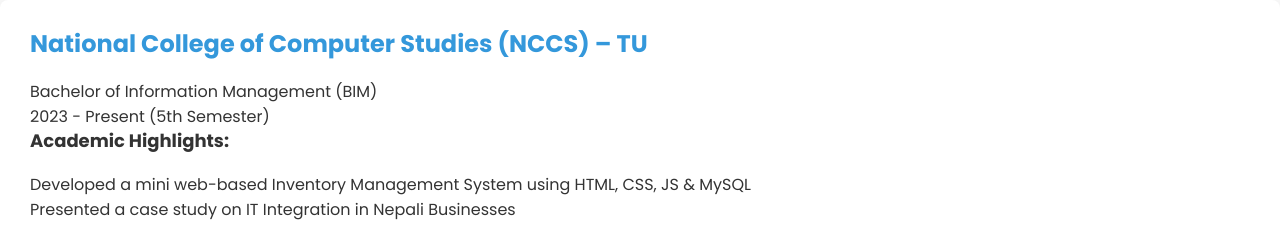
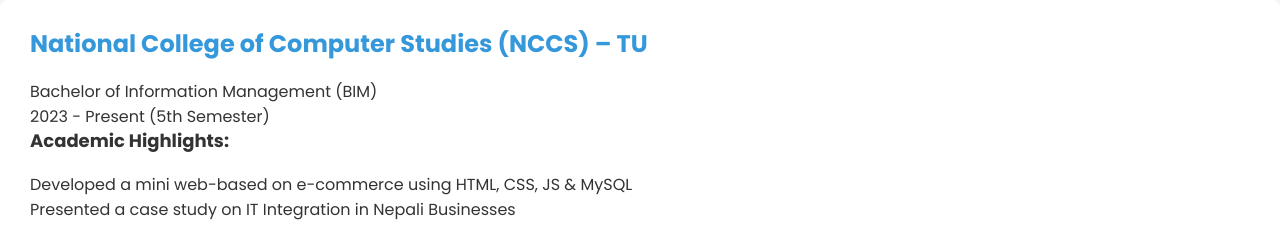
Before and after one commit to Sarthak-Ojha/website, a plain HTML site: page index.html in a window 1280 px wide. Shown: the part 572-798 px from the top of the page. Drawn offline with Linux system fonts and the light colour scheme.

Commit message:
change topics

```diff
--- a/index.html
+++ b/index.html
@@ -113,7 +113,7 @@
                 <div class="academic-highlights">
                     <h4>Academic Highlights:</h4>
                     <ul>
-                        <li>Developed a mini web-based Inventory Management System using HTML, CSS, JS & MySQL</li>
+                        <li>Developed a mini web-based on e-commerce using HTML, CSS, JS & MySQL</li>
                         <li>Presented a case study on IT Integration in Nepali Businesses</li>
                         <li>Completed a project on Software Design and Development</li>
                     </ul>
```
